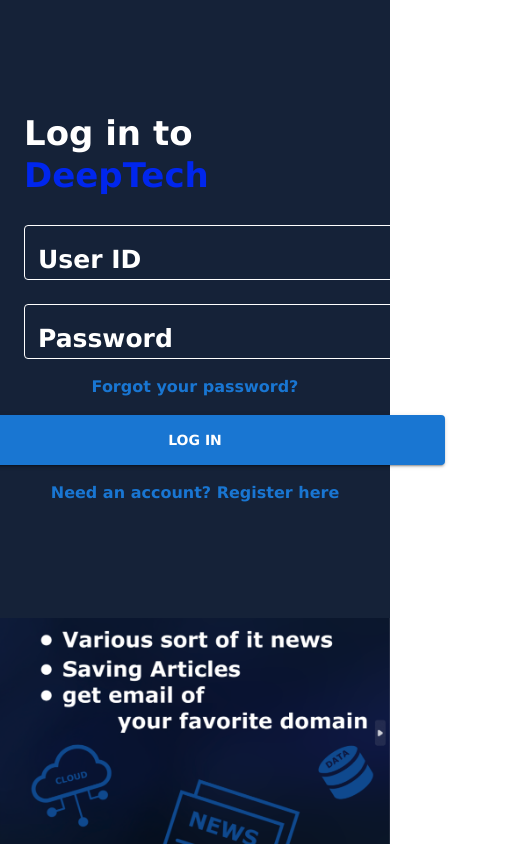
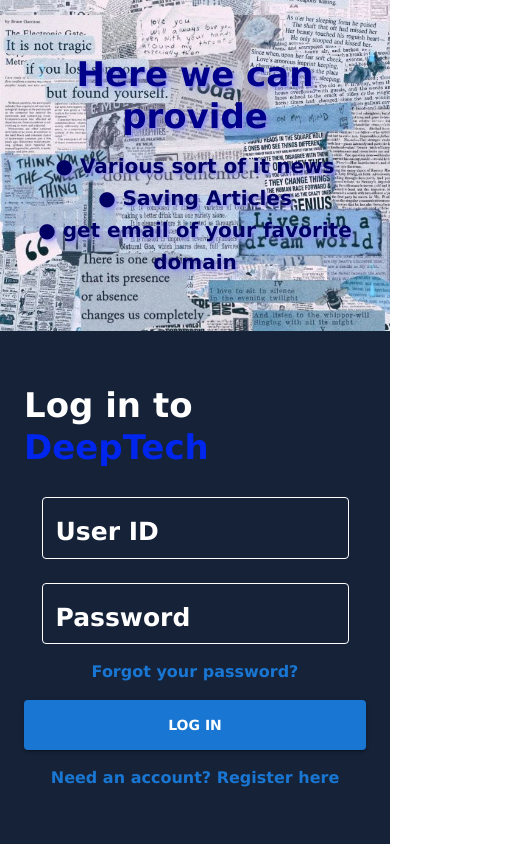
Before and after one commit to sungwoo7180/IT_SUBSCRIBE_FRONT, a React (Create React App) app: page / in a window 390 px wide. Shown: the whole page, 524 px wide, since content can reach past the window. Built offline with nearby package versions, Linux system fonts and the light colour scheme.

Commit message:
[레이아웃][디자인] 로그인 페이지 반응형으로 변경 - 미디어 쿼리 추가 - 이미지에 포함된 폰트를 타이포그래피로 분리 - 우측 배경이미지 변경 및 작은 화면에서 상단 정렬 - baseUrl 설정

```diff
--- a/src/components/CustomLoginTextField.tsx
+++ b/src/components/CustomLoginTextField.tsx
@@ -8,12 +8,9 @@ interface CustomLoginTextFieldProps {
     inputColor?: string;
 }
 
-const CustomLoginTextField: React.FC<CustomLoginTextFieldProps> = ({
-                                                             label,
-                                                             type = 'text',
-                                                             fontSize = '20px',
-                                                             inputColor = 'white'
-                                                         }) => {
+const CustomLoginTextField: React.FC<CustomLoginTextFieldProps> = (
+    {label,type = 'text', fontSize = '20px', inputColor = 'white'}
+) => {
     return (
         <Box sx={{ width: '100%', display: 'flex', justifyContent: 'center' }}>
             <TextField
@@ -25,8 +22,8 @@ const CustomLoginTextField: React.FC<CustomLoginTextFieldProps> = ({
                 inputProps={{ style: { color: inputColor, fontSize } }}
                 sx={{
                     "& .MuiOutlinedInput-root": {
-                        height: '55px',
-                        width: '500px',
+                        width: '100%',
+                        maxWidth: '500px',  // 최대 너비를 500px로 제한
                         '& fieldset': {
                             borderColor: 'white',  // 테두리 색상
                         },
--- a/src/pages/Login.tsx
+++ b/src/pages/Login.tsx
@@ -1,5 +1,5 @@
 import React from 'react';
-import { Button, Grid, Typography, Link as MuiLink } from '@mui/material';
+import {Button, Grid, Typography, Link as MuiLink, useMediaQuery, Theme} from '@mui/material';
 import { Link as RouterLink, useNavigate } from 'react-router-dom';
 import CustomLoginTextField from "../components/CustomLoginTextField";
 
@@ -10,48 +10,56 @@ const Login: React.FC = () => {
         navigate('/main');  // 로그인 성공 후 메인 페이지로 리다이렉트
     };
 
+    const isSmallScreen = useMediaQuery((theme: Theme) => theme.breakpoints.down('sm'));
+
     return (
         <Grid container sx={{ height: '100vh' }}>
             <Grid item xs={12} sm={6} sx={{ backgroundColor: '#152238', display: 'flex', flexDirection: 'column', justifyContent: 'center', alignItems: 'center', color: 'white', padding: 3 }}>
                 <Typography variant="h4" component="h1" gutterBottom>
                     Log in to <span style={{ color: '#0026ED' }}>DeepTech</span>
                 </Typography>
-                {/*<Box sx={{ width: '100%', display: 'flex', justifyContent: 'center' }}> /!* 추가된 Box 컨테이너 *!/*/}
-                {/*    <TextField*/}
-                {/*        label="User ID"*/}
-                {/*        variant="outlined"*/}
-                {/*        margin="normal"*/}
-                {/*        InputLabelProps={{ style: { color: 'white', fontSize: '25px' } }}*/}
-                {/*        inputProps={{ style: { color: 'white', fontSize: '20px' } }}*/}
-                {/*        sx={{ "& .MuiOutlinedInput-root": { height: '55px', width: '500px' }, "& .MuiInputLabel-root": { lineHeight: 1.5 } }}*/}
-                {/*    />*/}
-                {/*</Box>*/}
-                {/*<Box sx={{ width: '100%', display: 'flex', justifyContent: 'center' }}>*/}
-                {/*    <TextField*/}
-                {/*        label="Password"*/}
-                {/*        type="password"*/}
-                {/*        variant="outlined"*/}
-                {/*        margin="normal"*/}
-                {/*        InputLabelProps={{ style: { color: 'white', fontSize: '25px' } }}*/}
-                {/*        inputProps={{ style: { color: 'black', fontSize: '20px' } }}*/}
-                {/*        sx={{ "& .MuiOutlinedInput-root": { height: '55px', width: '500px' }, "& .MuiInputLabel-root": { lineHeight: 1.5 } }}*/}
-                {/*    />*/}
-                {/*</Box>*/}
                 <CustomLoginTextField label="User ID" />
                 <CustomLoginTextField label="Password" type="password" />
                 <MuiLink component={RouterLink} to="/password-reset" underline="hover" sx={{ mt: 1 }}>
                     Forgot your password?
                 </MuiLink>
-                <Button variant="contained" color="primary" fullWidth onClick={handleLogin} sx={{ marginTop: 2, width : '500px',height: '50px' }}>
+                <Button variant="contained" color="primary" fullWidth onClick={handleLogin} sx={{ marginTop: 2, maxWidth: '500px', height: '50px' }}>
                     LOG IN
                 </Button>
                 <MuiLink component={RouterLink} to="/register" underline="hover" sx={{ mt: 2 }}>
                     Need an account? Register here
                 </MuiLink>
             </Grid>
-            {/* 오른쪽 배경 이미지 부분 */}
-            <Grid item xs={12} sm={6} sx={{ background: 'url(login-background.png) no-repeat center center', backgroundSize: 'cover', display: 'flex', flexDirection: 'column', justifyContent: 'center', alignItems: 'center', padding: 3 }}>
-                {/* 내용 없음 */}
+            <Grid item xs={12} sm={6} sx={{
+                background: 'url(login-back.jpeg) no-repeat center center',
+                backgroundSize: 'cover',
+                display: 'flex',
+                flexDirection: isSmallScreen ? 'column' : 'column',
+                justifyContent: 'center',
+                alignItems: 'center',
+                padding: 3,
+                order: isSmallScreen ? -1 : 0,
+            }}>
+                <Typography variant="h4" component="h1" gutterBottom sx={{
+                    textAlign: 'center',
+                    color: 'rgba(0, 0, 139, 1.0)', /* Dark Blue */
+                    'text-shadow':
+                        '2px 2px 2px rgba(144, 144, 238, 0.8),' + /* Light Blue */
+                        '4px 4px 10px rgba(144, 144, 238, 0.6)'
+                }}>
+                    Here we can provide
+                </Typography>
+                <Typography variant="h6" component="p" sx={{
+                    textAlign: 'center',
+                    color: 'rgba(0, 0, 100, 1.0)', /* Dark Blur */
+                    'text-shadow':
+                        '2px 2px 2px rgba(144, 144, 238, 0.8),' + /* Light Blue */
+                        '4px 4px 10px rgba(144, 144, 238, 0.6)'
+                }}>
+                    ● Various sort of it news<br />
+                    ● Saving Articles<br />
+                    ● get email of your favorite domain
+                </Typography>
             </Grid>
         </Grid>
     );
--- a/tsconfig.json
+++ b/tsconfig.json
@@ -1,5 +1,6 @@
 {
   "compilerOptions": {
+    "baseUrl": "src",
     "target": "es5",
     "lib": [
       "dom",
```
Also changed, not shown: public/login-back.jpeg (added), 1 other file (tests, documents, lock files or other folders).
